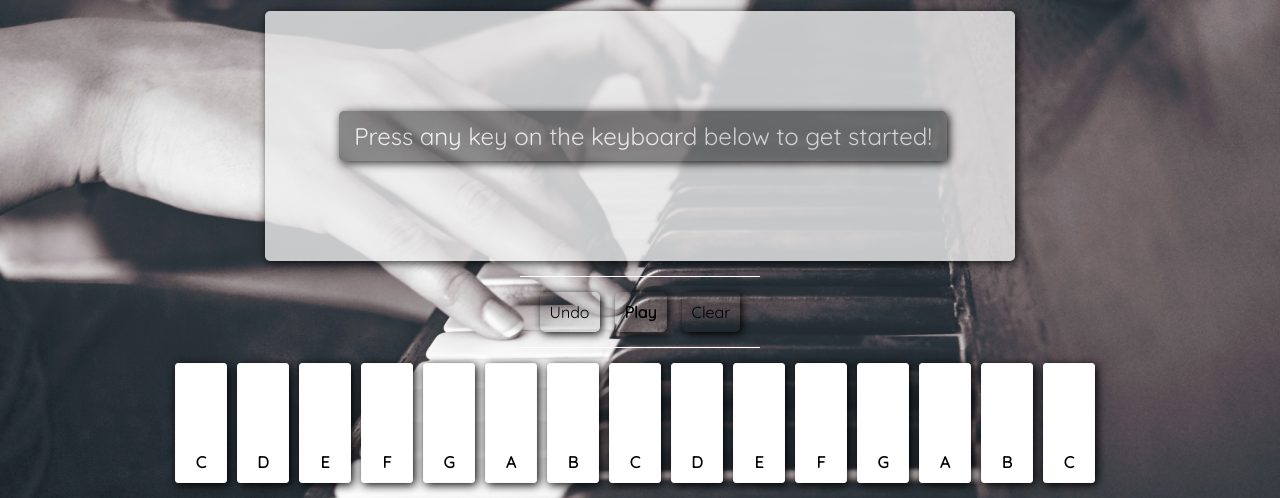
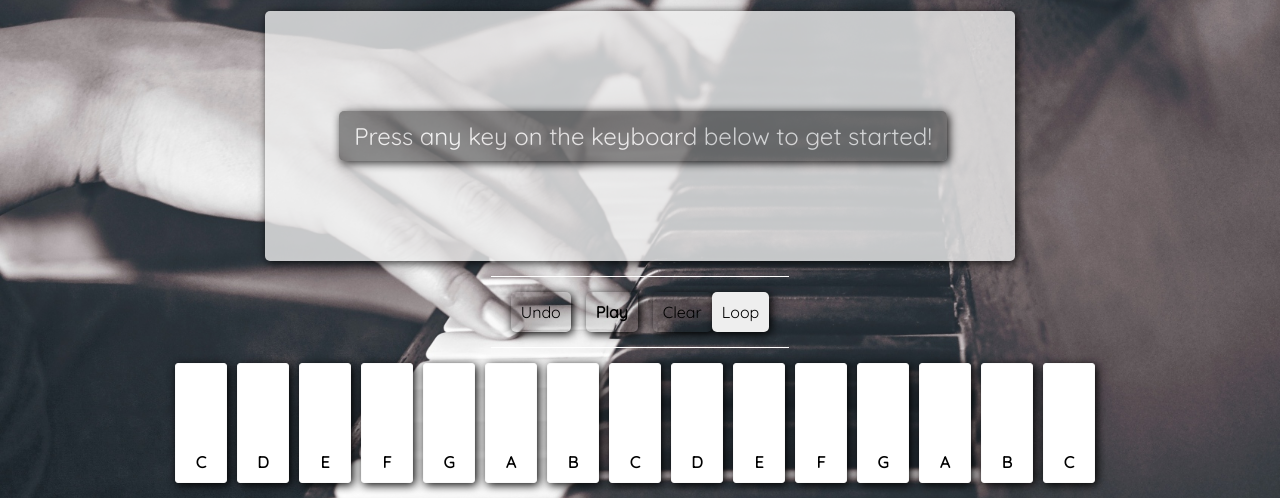
Before and after one commit to matthaaa/songbird, a website built with webpack: page index.html in a window 1280 px wide. Shown: the part 211-709 px from the top of the page. Built offline with nearby package versions, Linux system fonts and the light colour scheme.

Commit message:
Add basic loop button

```diff
--- a/index.html
+++ b/index.html
@@ -16,6 +16,7 @@
         <div id="undo" class="button undo-button">Undo</div>
         <div id="playButton" class="button play-button">Play</div>
         <div id="clear" class="button clear-button">Clear</div>
+        <div id="loop" class="button loop-button">Loop</div>
       </div>
 
       <!-- Keys are added as child elements to this div in keyboard.js -->
```
